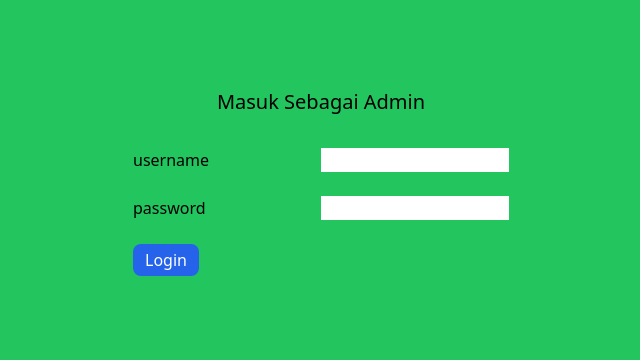
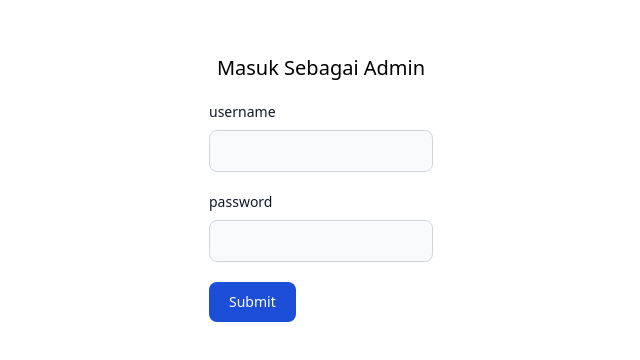
Before and after one commit to ARofiqi/koperasi-fe, a Vue app: page /dashboard/login in a window 1280 px wide. Shown: the part 212-572 px from the top of the page, without its empty margins (319-959 px from the left). Built offline with nearby package versions, Linux system fonts and the light colour scheme.

Commit message:
add design in login form admin

```diff
--- a/src/view/admin/view/login/index.vue
+++ b/src/view/admin/view/login/index.vue
@@ -1,16 +1,33 @@
 <template>
-  <div class="bg-green-500 w-full p-10 absolute inset-0 flex flex-col justify-center items-center gap-5">
+  <div class="w-full p-10 absolute inset-0 flex flex-col justify-center items-center gap-5">
     <h1 class="text-center text-xl">Masuk Sebagai Admin</h1>
-    <form @submit.prevent="login" class="w-1/3">
-      <div class="grid grid-cols-2 p-3">
-        <label for="username"> username </label>
-        <input type="text" v-model="user.username" required />
+    <form @submit.prevent="login" class="max-w-sm mx-auto">
+      <div class="mb-5">
+        <label for="username" class="block mb-2 text-sm font-medium text-gray-900 dark:text-white">username</label>
+        <input
+          type="text"
+          id="username"
+          class="bg-gray-50 border border-gray-300 text-gray-900 text-sm rounded-lg focus:ring-blue-500 focus:border-blue-500 block w-full p-2.5 dark:bg-gray-700 dark:border-gray-600 dark:placeholder-gray-400 dark:text-white dark:focus:ring-blue-500 dark:focus:border-blue-500"
+          v-model="user.username"
+          required
+        />
       </div>
-      <div class="grid grid-cols-2 p-3">
-        <label for="password"> password </label>
-        <input type="password" v-model="user.password" required />
+      <div class="mb-5">
+        <label for="password" class="block mb-2 text-sm font-medium text-gray-900 dark:text-white">password</label>
+        <input
+          type="password"
+          id="password"
+          class="bg-gray-50 border border-gray-300 text-gray-900 text-sm rounded-lg focus:ring-blue-500 focus:border-blue-500 block w-full p-2.5 dark:bg-gray-700 dark:border-gray-600 dark:placeholder-gray-400 dark:text-white dark:focus:ring-blue-500 dark:focus:border-blue-500"
+          v-model="user.password"
+          required
+        />
       </div>
-      <button type="submit" class="m-3 py-1 px-3 bg-blue-600 rounded-lg text-white">Login</button>
+      <button
+        type="submit"
+        class="text-white bg-blue-700 hover:bg-blue-800 focus:ring-4 focus:outline-none focus:ring-blue-300 font-medium rounded-lg text-sm w-full sm:w-auto px-5 py-2.5 text-center dark:bg-blue-600 dark:hover:bg-blue-700 dark:focus:ring-blue-800"
+      >
+        Submit
+      </button>
     </form>
   </div>
 </template>
@@ -33,7 +50,6 @@
         .then((result) => {
           const token = result.token;
           localStorage.setItem("token", token);
-
           this.$router.push("/dashboard");
         })
         .catch((err) => {
```
